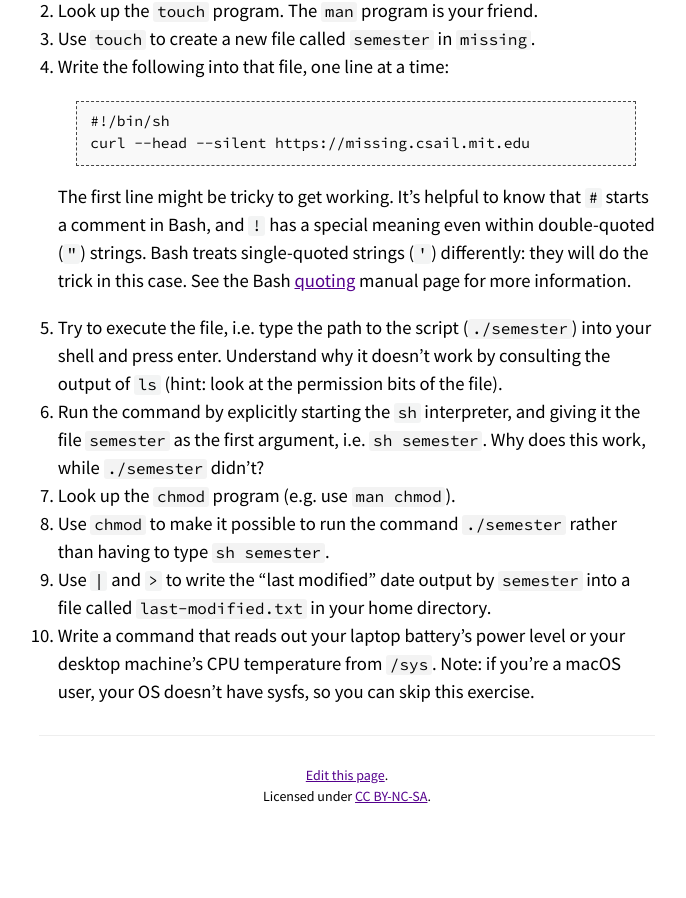
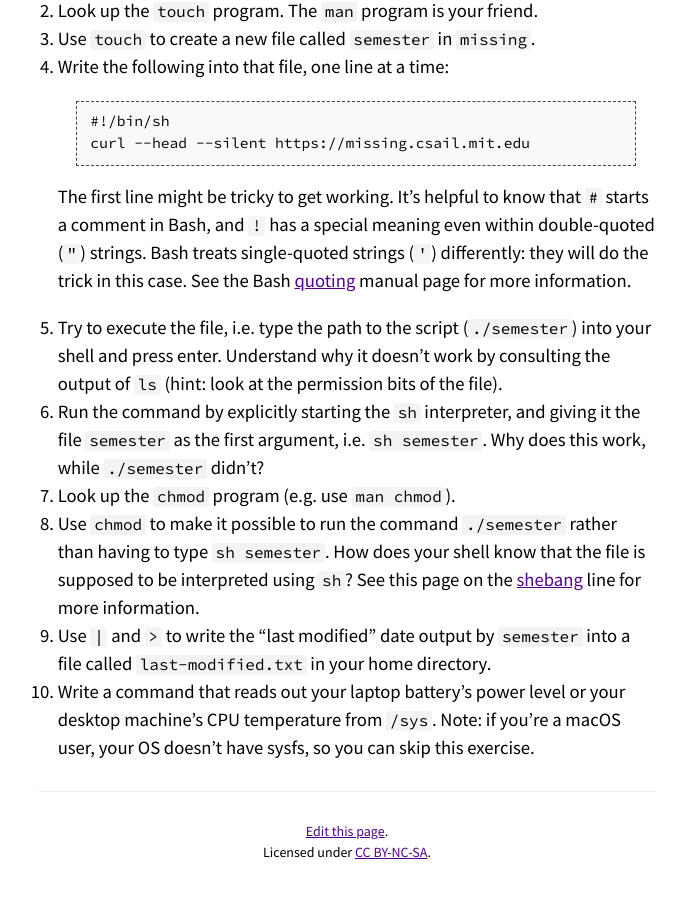
Before and after one commit to missing-semester-cn/missing-semester-cn.github.io, a Jekyll site: the page built from _2020/course-shell.md, in a window 1280 px wide and 900 px high, scrolled down 8462 px. Shown: the whole window, without its empty margins (293-979 px from the left). Built offline with Jekyll 4.4.1, drawn with Linux system fonts in a browser that asks for light colours; before the commit the page ends 9306 px from its top, so only the background shows below that.

Commit message:
Add more info on shebang

```diff
--- a/_2020/course-shell.md
+++ b/_2020/course-shell.md
@@ -385,7 +385,10 @@ there.
     this work, while `./semester` didn't?
  1. Look up the `chmod` program (e.g. use `man chmod`).
  1. Use `chmod` to make it possible to run the command `./semester` rather than
-    having to type `sh semester`.
+    having to type `sh semester`. How does your shell know that the file is
+    supposed to be interpreted using `sh`? See this page on the
+    [shebang](https://en.wikipedia.org/wiki/Shebang_(Unix)) line for more
+    information.
  1. Use `|` and `>` to write the "last modified" date output by
     `semester` into a file called `last-modified.txt` in your home
     directory.
```
